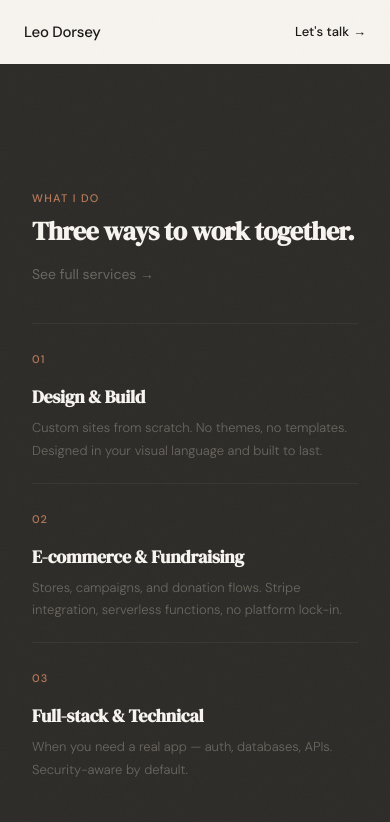
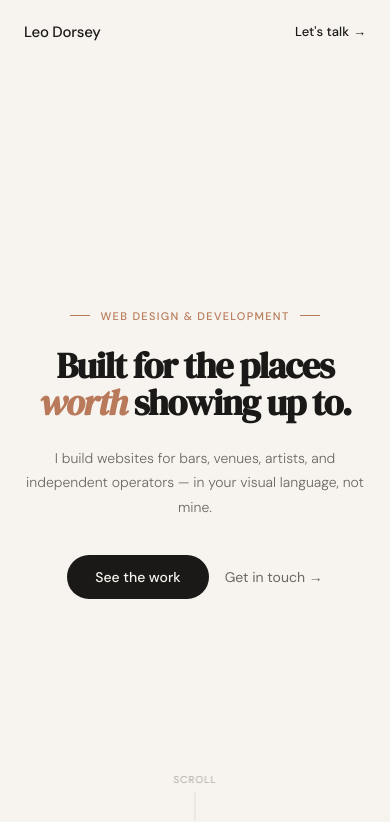
Before and after one commit to lddorse/leodorsey-site, a React (Vite) app: page / in a window 390 px wide. Shown: the top 822 px of the page. Built offline with nearby package versions, Linux system fonts and the light colour scheme.

Commit message:
fix scroll and viewport hero

```diff
--- a/src/App.jsx
+++ b/src/App.jsx
@@ -1,32 +1,52 @@
-import { BrowserRouter as Router, Routes, Route } from 'react-router-dom';
+import { BrowserRouter as Router, Routes, Route, useLocation } from 'react-router-dom';
+import { useEffect, useRef } from 'react';
 import Navbar from './components/Navbar';
 import HomePage from './pages/HomePage';
 import AboutPage from './pages/AboutPage';
 import WorkPage from './pages/WorkPage';
 import ContactPage from './pages/ContactPage';
 
-function App() {
+function ScrollRoot({ children }) {
+  const ref = useRef(null);
+  const location = useLocation();
+
+  useEffect(() => {
+    if (ref.current) ref.current.scrollTop = 0;
+  }, [location.pathname]);
+
   return (
-    <Router>
-      <Navbar />
-      <div id="scroll-root" style={{
+    <div
+      ref={ref}
+      id="scroll-root"
+      style={{
         height: 'calc(100dvh - 64px)',
         overflowY: 'scroll',
-        scrollSnapType: 'y mandatory',
+        scrollSnapType: location.pathname === '/' ? 'y mandatory' : 'none',
         WebkitOverflowScrolling: 'touch',
         position: 'fixed',
         top: 64,
         left: 0,
         right: 0,
         bottom: 0,
-      }}>
+      }}
+    >
+      {children}
+    </div>
+  );
+}
+
+function App() {
+  return (
+    <Router>
+      <Navbar />
+      <ScrollRoot>
         <Routes>
           <Route path="/" element={<HomePage />} />
           <Route path="/about" element={<AboutPage />} />
           <Route path="/work" element={<WorkPage />} />
           <Route path="/contact" element={<ContactPage />} />
         </Routes>
-      </div>
+      </ScrollRoot>
     </Router>
   );
 }
--- a/src/pages/HomePage.jsx
+++ b/src/pages/HomePage.jsx
@@ -9,9 +9,11 @@ export default function HomePage() {
   const [active, setActive] = useState(0);
   const totalSections = 5;
 
-  // Track which section is visible for dot nav
   useEffect(() => {
-    const sections = document.querySelectorAll('.snap-section');
+    const scrollRoot = document.getElementById('scroll-root');
+    if (!scrollRoot) return;
+
+    const sections = scrollRoot.querySelectorAll('.snap-section');
     const observer = new IntersectionObserver(
       (entries) => {
         entries.forEach((entry) => {
@@ -21,14 +23,16 @@ export default function HomePage() {
           }
         });
       },
-      { threshold: 0.5 }
+      { threshold: 0.5, root: scrollRoot }
     );
     sections.forEach((s) => observer.observe(s));
     return () => observer.disconnect();
   }, []);
 
   const goToSection = (index) => {
-    const sections = document.querySelectorAll('.snap-section');
+    const scrollRoot = document.getElementById('scroll-root');
+    if (!scrollRoot) return;
+    const sections = scrollRoot.querySelectorAll('.snap-section');
     if (sections[index]) {
       sections[index].scrollIntoView({ behavior: 'smooth' });
     }
@@ -61,12 +65,10 @@ export default function HomePage() {
           background: #B87A5A;
           transform: scale(1.4);
         }
-        @media (max-width: 430px) {
+        @media (max-width: 768px) {
           .dot-nav { display: none; }
         }
       `}</style>
-
-      <div className="grain-overlay" />
 
       <nav className="dot-nav">
         {Array.from({ length: totalSections }).map((_, i) => (
--- a/src/styles/globals.css
+++ b/src/styles/globals.css
@@ -3,15 +3,17 @@
 /* ── Base ── */
 * { box-sizing: border-box; }
 
-html {
-  scroll-behavior: smooth;
+html, body {
+  margin: 0;
+  padding: 0;
+  height: 100%;
+  overflow: hidden;
 }
 
 body {
   background: #F7F4EF;
   font-family: 'DM Sans', sans-serif;
   color: #1a1917;
-  margin: 0;
 }
 
 /* ── Typography ── */
@@ -32,10 +34,13 @@ body {
 
 /* ── Snap sections ── */
 .snap-section {
-  min-height: 100dvh;
+  scroll-snap-align: start;
+  height: calc(100dvh - 64px);
+  min-height: calc(100dvh - 64px);
   display: flex;
   flex-direction: column;
   justify-content: center;
+  overflow: hidden;
 }
 
 /* ── Animations ── */
@@ -141,5 +146,9 @@ body {
 }
 
 @media (max-width: 430px) {
-  .snap-section { min-height: auto; }
+  .snap-section {
+    height: auto;
+    min-height: calc(100dvh - 64px);
+    overflow: visible;
+  }
 }
```
